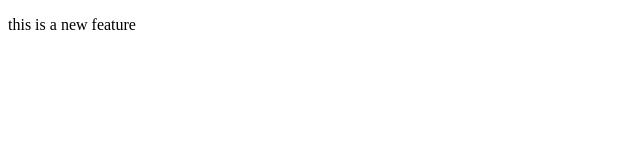
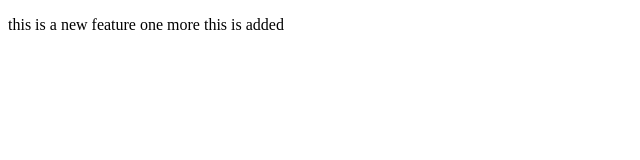
Before and after one commit to dheeraj007adhikari/localrepo1, a plain HTML site: page index.html in a window 1280 px wide. Shown: the whole page, without its empty margins (0-640 px from the left). Drawn offline with Linux system fonts and the light colour scheme.

Commit message:
new feature added

```diff
--- a/index.html
+++ b/index.html
@@ -7,6 +7,6 @@
     <title>Document</title>
 </head>
 <body>
-    <p>this is a new feature</p>
+    <p>this is a new feature one more this is added</p>
 </body>
 </html>
```
